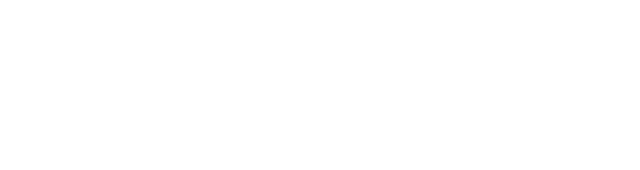
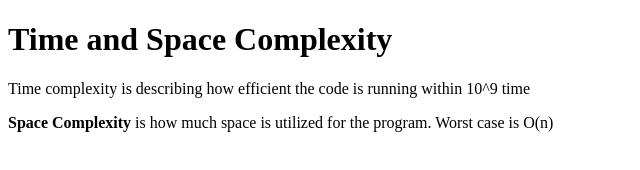
Before and after one commit to acciojob/time-and-space-complexity-nithish071, a website: page main.html in a window 1280 px wide. Shown: the whole page, without its empty margins (0-640 px from the left). Drawn offline with Linux system fonts and the light colour scheme.

Commit message:
created a submission

```diff
--- a/main.html
+++ b/main.html
@@ -8,6 +8,9 @@
 
 <body>
 	<!-- the entire body must be written by student -->
+	<h1>Time and Space Complexity</h1>
+	<p>Time complexity is describing how efficient the code is running within 10^9 time</p>
+	<p><b>Space Complexity</b> is how much space is utilized for the program. Worst case is O(n)</p>
     <script type="text/javascript" src="./script.js">
 </script>
 
```
